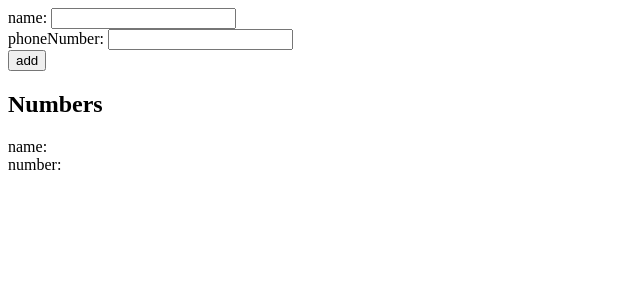
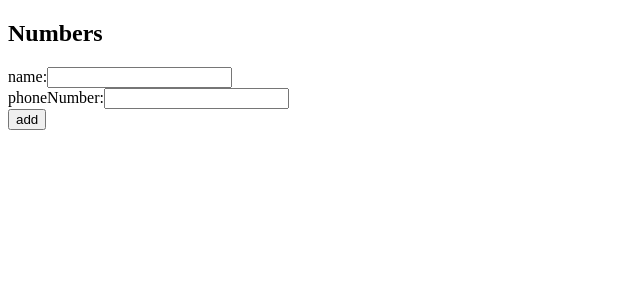
Before and after one commit to multimattia/helsinki-full-stack-open, a React (Create React App) app in the folder part2/phonebook/: page / in a window 1280 px wide. Shown: the top 300 px of the page, without its empty margins (0-640 px from the left). Built offline with nearby package versions, Linux system fonts and the light colour scheme.

Commit message:
2.10 — Refactor form into component, keep state in App

```diff
--- a/part2/phonebook/src/App.js
+++ b/part2/phonebook/src/App.js
@@ -8,12 +8,14 @@ const PeopleList = ({ people }) => {
   )
 }
 
-
-const App = () => {
-  const [persons, setPersons] = useState([])
-  const [newName, setNewName] = useState('')
-  const [newPhoneNumber, setNewPhoneNumber] = useState('')
-
+const PhoneForm = ({
+  persons,
+  setPersons,
+  newName,
+  setNewName,
+  newPhoneNumber,
+  setNewPhoneNumber
+}) => {
   const handleNameChange = (event) => {
     setNewName(event.target.value)
   }
@@ -36,26 +38,47 @@ const App = () => {
       alert(`${newPerson.name} has already been added to the phonebook.`)
     }
   }
-
   return (
-    <div className="App">
     <form onSubmit={addNewPerson}>
       <div className="">
-          name: <input value={newName} onChange={handleNameChange}
-          /></div>
+        name:
+        <input
+          value={newName}
+          onChange={handleNameChange}
+        />
+      </div>
       <div className="">
-          phoneNumber: <input value={newPhoneNumber} onChange={handleNumberChange}
+        phoneNumber:
+        <input
+          value={newPhoneNumber}
+          onChange={handleNumberChange}
         />
       </div>
       <div className="">
         <button type="submit">add</button>
       </div>
     </form>
+  )
+}
+
+
+const App = () => {
+  const [persons, setPersons] = useState([])
+  const [newName, setNewName] = useState('')
+  const [newPhoneNumber, setNewPhoneNumber] = useState('')
+
+  return (
+    <div className="App">
       <h2>Numbers</h2>
-      <div className="debug">name: {newName} </div>
-      <div className="debug">number: {newPhoneNumber} </div>
+      <PhoneForm
+        persons={persons}
+        setPersons={setPersons}
+        newName={newName}
+        setNewName={setNewName}
+        newPhoneNumber={newPhoneNumber}
+        setNewPhoneNumber={setNewPhoneNumber}
+      />
       <PeopleList people={persons} />
-
     </div>
   );
 }
```
Lines whose indentation alone changed are shown as unchanged.
